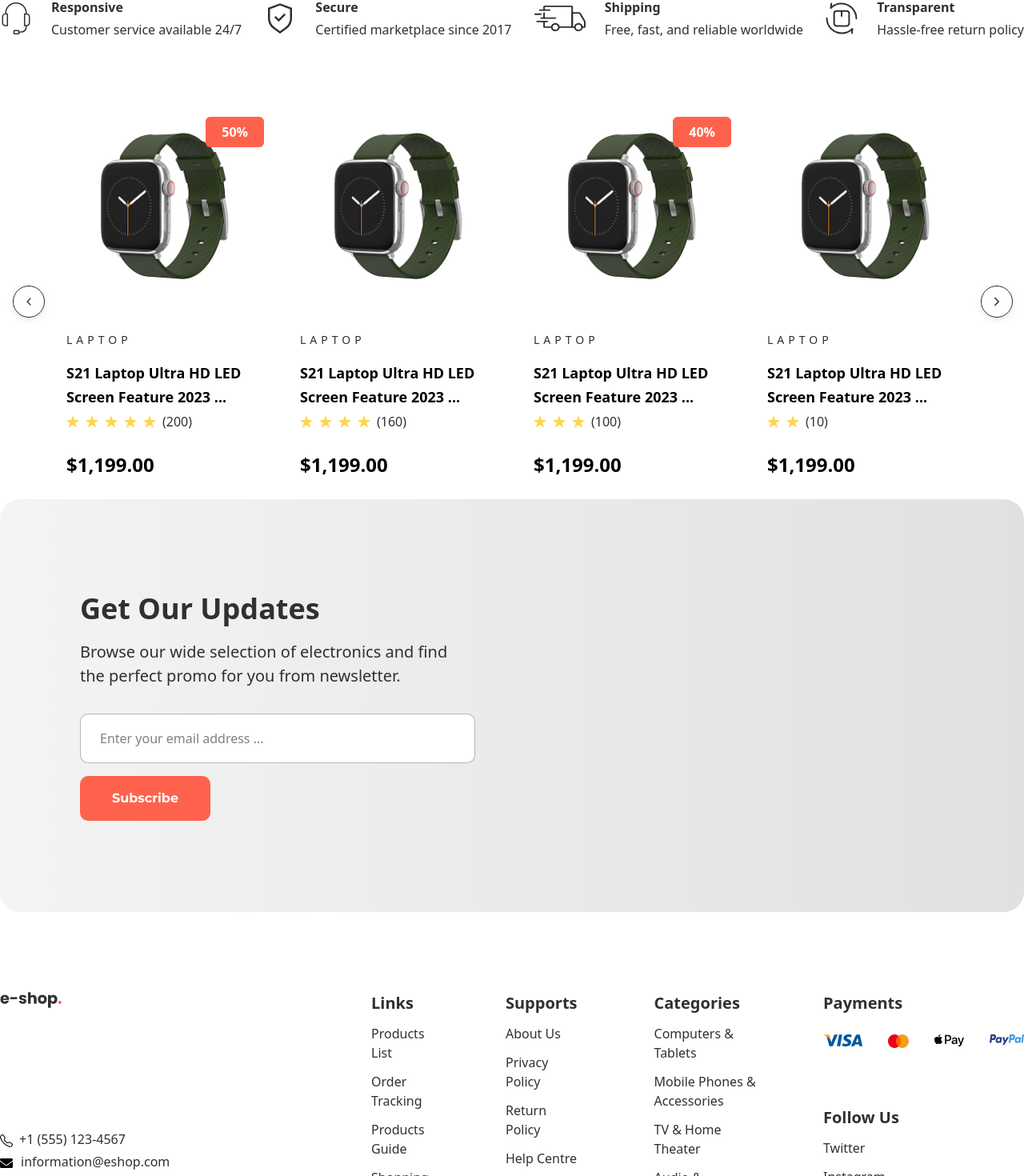
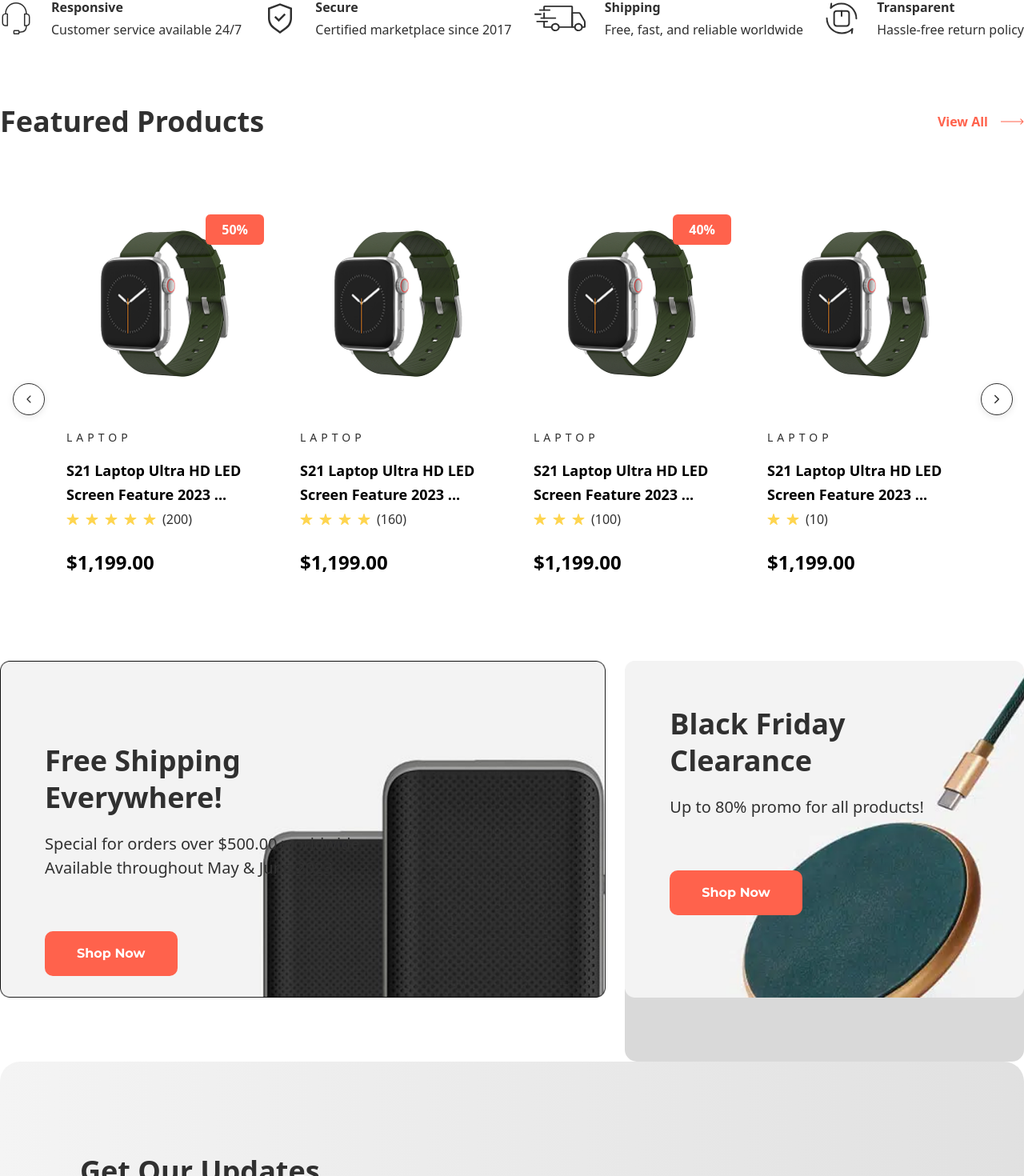
Before and after one commit to Githubshakil/eshop, a React (Vite) app: page / in a window 1280 px wide. Shown: the part 900-2370 px from the top of the page at 80% size. Built offline with nearby package versions, Linux system fonts and the light colour scheme.

Commit message:
offer section done

```diff
--- a/src/components/FeatureProduct.jsx
+++ b/src/components/FeatureProduct.jsx
@@ -6,6 +6,8 @@ import "slick-carousel/slick/slick-theme.css";
 import Slider from 'react-slick';
 import { IoIosArrowForward } from "react-icons/io";
 import { IoIosArrowBack } from "react-icons/io";
+import SubHeading from './commonlayout/SubHeading';
+import SideButton from './commonlayout/SideButton';
 
 
 
@@ -76,8 +78,12 @@ const FeatureProduct = ({stock=false}) => {
   };
   return (
     <Container>
+            <div className='mt-20 flex items-center justify-between'>
+              <SubHeading subText={'Featured Products'} />
+              <SideButton sidetext={"View All"} />
+            </div>
 
-            <div className='px-14'>
+            <div className='px-14 mt-[76px]'>
               <Slider {...settings}>
 
 
--- /dev/null
+++ b/src/components/OfferSection.jsx
@@ -0,0 +1,42 @@
+import React from 'react'
+import Container from './commonlayout/Container'
+import Button from './commonlayout/Button'
+const OfferSection = () => {
+  return (
+    <>
+        <Container>
+            <div className='mt-20 flex gap-6'>
+                {/* Free Shepping Everywere part */}
+                <div className='w-[902px] h-[501px] rounded-[15px] relative'>
+                    <img src="images/free_shipping.png" alt="" />
+                    <div className=' absolute top-0 left-[56px]'>
+                        <h5 className='mt-[102px] max-w-[250px] font-["Poppins"] text-[36px] text-[#303030] font-semibold leading-[46px]'>
+                        Free Shipping Everywhere!
+                        </h5>
+                        <p className='mt-5 mb-[64px] max-w-[422px] font-["Poppins"] text-xl text-[#303030] font-normal leading-[30px]'>
+                            Special for orders over $500.00 worldwide.
+                            Available throughout May & June 2023
+                        </p>
+                        <Button text={"Shop Now"} />
+                    </div>
+                </div>
+                    {/* Black Friday Clearance */}
+                <div className='w-[594px] h-[501px] bg-[#D9D9D9] rounded-[15px] relative'>
+                    <img src="images/black_friday.png" alt="" />
+                    <div className=' absolute top-0 left-[56px]'>
+                        <h5 className='mt-[56px] max-w-[224px] font-["Poppins"] text-[36px] text-[#303030] font-semibold leading-[46px]'>
+                        Black Friday Clearance
+                        </h5>
+                        <p className='mt-5 mb-[64px] max-w-[337px] font-["Poppins"] text-xl text-[#303030] font-normal leading-[30px]'>
+                            Up to 80% promo for all products!
+                        </p>
+                        <Button text={"Shop Now"} />
+                    </div>
+                </div>
+            </div>
+        </Container>
+    </>
+  )
+}
+
+export default OfferSection
--- /dev/null
+++ b/src/components/commonlayout/SideButton.jsx
@@ -0,0 +1,13 @@
+import React from 'react'
+import RightArrow from '../../icons/RightArrow'
+
+
+const SideButton = ({sidetext}) => {
+  return (
+    <>
+        <button className='flex items-center gap-4 font-["Montserrat"] text-base font-bold leading-6 text-[#FF624C]' >{sidetext} <RightArrow/> </button>
+    </>
+  )
+}
+
+export default SideButton
--- /dev/null
+++ b/src/components/commonlayout/SubHeading.jsx
@@ -0,0 +1,11 @@
+import React from 'react'
+
+const SubHeading = ({subText}) => {
+  return (
+    <>
+         <h4 className='font-["Poppins"] text-[#303030]  text-[36px] font-semibold leading-[46px] '>{subText}</h4>
+    </>
+  )
+}
+
+export default SubHeading
--- /dev/null
+++ b/src/icons/RightArrow.jsx
@@ -0,0 +1,13 @@
+import React from 'react'
+
+const RightArrow = ({width=29, height=8, color="#FF624C"}) => {
+  return (
+
+<svg width={width} height={height} viewBox="0 0 29 8" fill="none" xmlns="http://www.w3.org/2000/svg">
+<path d="M28.3536 4.35355C28.5488 4.15829 28.5488 3.84171 28.3536 3.64645L25.1716 0.464466C24.9763 0.269204 24.6597 0.269204 24.4645 0.464466C24.2692 0.659728 24.2692 0.976311 24.4645 1.17157L27.2929 4L24.4645 6.82843C24.2692 7.02369 24.2692 7.34027 24.4645 7.53553C24.6597 7.7308 24.9763 7.7308 25.1716 7.53553L28.3536 4.35355ZM0 4.5H28V3.5H0V4.5Z" fill="#FF624C"/>
+</svg>
+
+  )
+}
+
+export default RightArrow
--- a/src/pages/HomePage.jsx
+++ b/src/pages/HomePage.jsx
@@ -2,6 +2,7 @@ import React from 'react'
 import Banner from '../components/Banner'
 import FacilitySection from '../components/FacilitySection'
 import FeatureProduct from '../components/FeatureProduct'
+import OfferSection from '../components/OfferSection'
 
 const HomePage = () => {
   return (
@@ -9,6 +10,7 @@ const HomePage = () => {
     <Banner />
     <FacilitySection />
     <FeatureProduct />
+    <OfferSection />
     </>
   )
 }
```
Also changed, not shown: public/images/black_friday.png (added), public/images/free_shipping.png (added), src/components/commonlayout/Button.jsx (renamed from src/components/Button.jsx).
